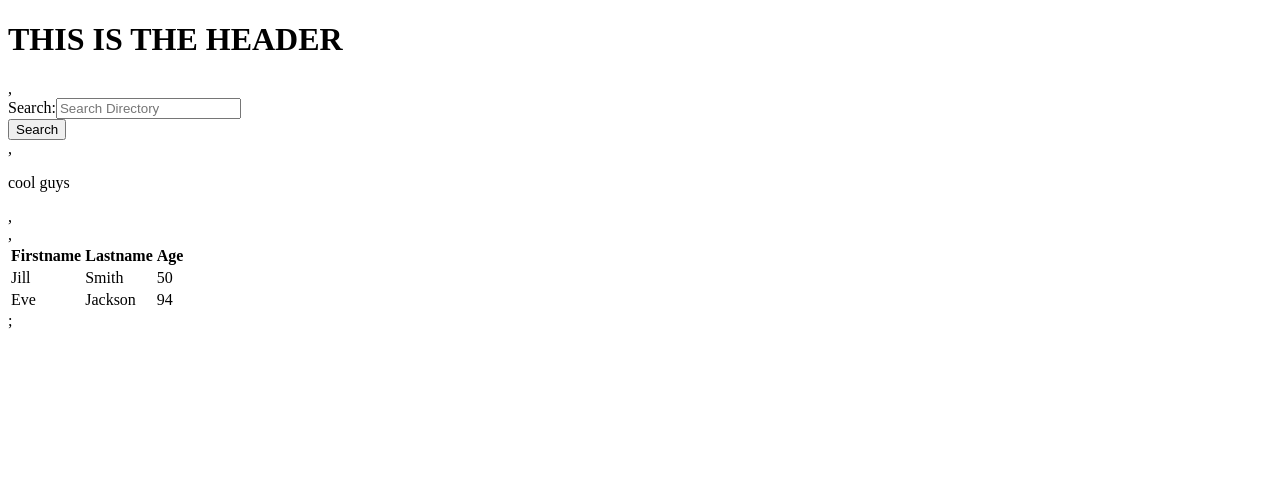
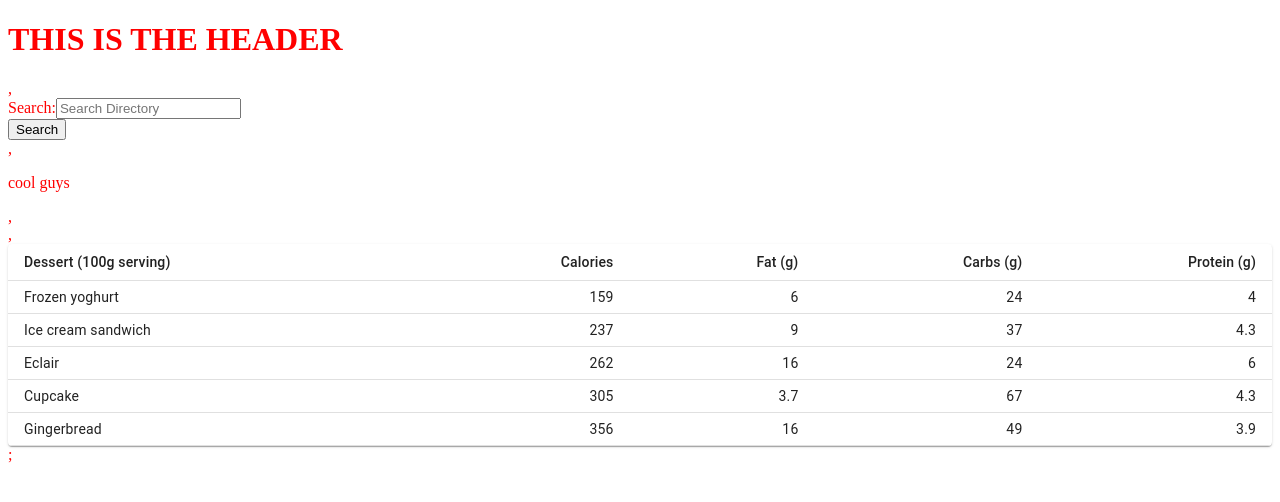
Before and after one commit to ianfletcher314/StaffDirectory, a React (Create React App) app: page / in a window 1280 px wide. Shown: the top 502 px of the page. Built offline with nearby package versions, Linux system fonts and the light colour scheme; no server answers.

Commit message:
style.css files added and linked to each componenet. materal-ui added and installed through npm and tested in the table.js file. now I need to figure out how to get the information from the fetch into the rows of the table

```diff
--- a/package.json
+++ b/package.json
@@ -3,6 +3,7 @@
   "version": "0.1.0",
   "private": true,
   "dependencies": {
+    "@material-ui/core": "^4.11.4",
     "@testing-library/jest-dom": "^5.14.1",
     "@testing-library/react": "^11.2.7",
     "@testing-library/user-event": "^12.8.3",
--- a/src/App.js
+++ b/src/App.js
@@ -1,7 +1,7 @@
 import React from "react";
 import Header from "./Components/Header/Header"
 import Search from "./Components/Search/Search";
-import Table from "./Components/Table/Table";
+import DenseTable from "./Components/Table/Table";
 import Staff from "./Components/Staff/Staff";
 
 
@@ -10,7 +10,7 @@
     <Header />,
     <Search />,
     <Staff />,
-    <Table />;
+    <DenseTable />;
 
   </div>
 
--- a/src/Components/Header/Header.js
+++ b/src/Components/Header/Header.js
@@ -1,4 +1,5 @@
 import React from "react";
+import "./style.css"
 
 function Header() {
   return (
--- /dev/null
+++ b/src/Components/Header/style.css
@@ -0,0 +1,3 @@
+html {
+    color: red;
+}
--- a/src/Components/Search/Search.js
+++ b/src/Components/Search/Search.js
@@ -1,4 +1,5 @@
 import React from "react";
+import "./style.css"
 
 function Search(props) {
   return (
--- a/src/Components/Staff/Staff.js
+++ b/src/Components/Staff/Staff.js
@@ -1,4 +1,5 @@
 import React, {useEffect,} from "react";
+import "./style.css"
 
 function Staff(info) {
 
--- a/src/Components/Table/Table.js
+++ b/src/Components/Table/Table.js
@@ -1,25 +1,60 @@
-import React from "react";
+import React from 'react';
+import { makeStyles } from '@material-ui/core/styles';
+import Table from '@material-ui/core/Table';
+import TableBody from '@material-ui/core/TableBody';
+import TableCell from '@material-ui/core/TableCell';
+import TableContainer from '@material-ui/core/TableContainer';
+import TableHead from '@material-ui/core/TableHead';
+import TableRow from '@material-ui/core/TableRow';
+import Paper from '@material-ui/core/Paper';
 
-function Table(props) {
+const useStyles = makeStyles({
+  table: {
+    minWidth: 650,
+  },
+});
+
+function createData(name, calories, fat, carbs, protein) {
+  return { name, calories, fat, carbs, protein };
+}
+
+const rows = [
+  createData('Frozen yoghurt', 159, 6.0, 24, 4.0),
+  createData('Ice cream sandwich', 237, 9.0, 37, 4.3),
+  createData('Eclair', 262, 16.0, 24, 6.0),
+  createData('Cupcake', 305, 3.7, 67, 4.3),
+  createData('Gingerbread', 356, 16.0, 49, 3.9),
+];
+
+export default function DenseTable() {
+  const classes = useStyles();
+
   return (
-    <table >
-    <tr>
-      <th>Firstname</th>
-      <th>Lastname</th>
-      <th>Age</th>
-    </tr>
-    <tr>
-      <td>Jill</td>
-      <td>Smith</td>
-      <td>50</td>
-    </tr>
-    <tr>
-      <td>Eve</td>
-      <td>Jackson</td>
-      <td>94</td>
-    </tr>
-  </table>
+    <TableContainer component={Paper}>
+      <Table className={classes.table} size="small" aria-label="a dense table">
+        <TableHead>
+          <TableRow>
+            <TableCell>Dessert (100g serving)</TableCell>
+            <TableCell align="right">Calories</TableCell>
+            <TableCell align="right">Fat&nbsp;(g)</TableCell>
+            <TableCell align="right">Carbs&nbsp;(g)</TableCell>
+            <TableCell align="right">Protein&nbsp;(g)</TableCell>
+          </TableRow>
+        </TableHead>
+        <TableBody>
+          {rows.map((row) => (
+            <TableRow key={row.name}>
+              <TableCell component="th" scope="row">
+                {row.name}
+              </TableCell>
+              <TableCell align="right">{row.calories}</TableCell>
+              <TableCell align="right">{row.fat}</TableCell>
+              <TableCell align="right">{row.carbs}</TableCell>
+              <TableCell align="right">{row.protein}</TableCell>
+            </TableRow>
+          ))}
+        </TableBody>
+      </Table>
+    </TableContainer>
   );
 }
-
-export default Table;
```
Also changed, not shown: src/Components/Search/style.css (added), src/Components/Staff/style.css (added), src/Components/Table/style.css (added), 1 other file (tests, documents, lock files or other folders).
